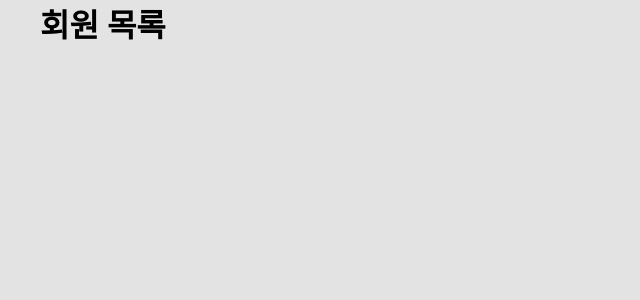
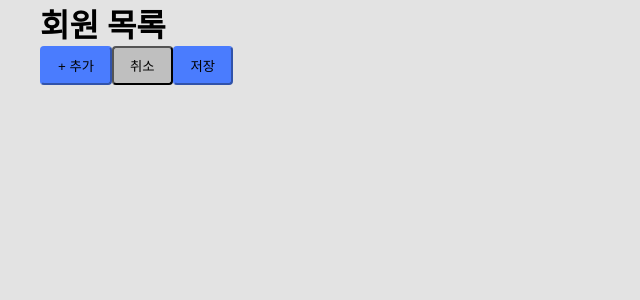
Before and after one commit to thwjddlqslek/business-canvas-assign, a React (Vite) app in the folder my-app/: page / in a window 1280 px wide. Shown: the top 300 px of the page, without its empty margins (0-640 px from the left). Built offline with nearby package versions, Linux system fonts and the light colour scheme; the HTML template or start-up script is replaced by a standard one.

Commit message:
feat: 추가,취소,저장 버튼 컴포넌트 추가

```diff
--- a/my-app/src/App.tsx
+++ b/my-app/src/App.tsx
@@ -1,9 +1,12 @@
-import React from "react";
+import Button from "./components/Button/Button";
 
 function App() {
   return (
     <div className="container">
       <h1>회원 목록</h1>
+      <Button variant="add">+ 추가</Button>
+      <Button variant="cancel">취소</Button>
+      <Button variant="save">저장</Button>
     </div>
   );
 }
--- /dev/null
+++ b/my-app/src/components/Button/Button.tsx
@@ -0,0 +1,32 @@
+import React, { ReactNode } from "react";
+import "../../styles/Button.css";
+
+type ButtonVariant = "save" | "cancel" | "add";
+
+interface ButtonProps {
+  children: ReactNode;
+  onClick?: () => void;
+  variant?: ButtonVariant;
+  disabled?: boolean;
+  className?: string;
+}
+
+const Button: React.FC<ButtonProps> = ({
+  children,
+  onClick,
+  variant,
+  disabled = false,
+  className = "",
+}) => {
+  return (
+    <button
+      className={`button button-${variant} ${className}`}
+      onClick={onClick}
+      disabled={disabled}
+    >
+      {children}
+    </button>
+  );
+};
+
+export default Button;
--- a/my-app/src/index.css
+++ b/my-app/src/index.css
@@ -2,7 +2,7 @@
   --color-primary: #000000;
   --color-background: #e3e3e3;
   --color-text-primary: #000000;
-  --color-text-secondary: #636363;
+  --color-text-secondary: #eeeeee;
   --color-border: #345dd9;
 
   /* 버튼 색상 - 추후 이동*/
@@ -10,6 +10,12 @@
   --button-primary-hover: #739fff;
   --button-primary-active: #345dd9;
   --button-primary-disabled: #e3e3e3;
+  --button-primary-border: #4a7cfe;
+  --button-cancel: #bfbfbf;
+  --button-cancel-hover: #dfdfdf;
+  --button-cancel-active: #6a6a6a;
+  --button-cancel-disabled: #e3e3e3;
+  --button-cancel-border: rgb(0, 0, 0);
 }
 
 * {
--- a/my-app/src/styles/Button.css
+++ b/my-app/src/styles/Button.css
@@ -0,0 +1,42 @@
+.button {
+  padding: 8px 16px;
+  border-radius: 4px;
+  cursor: pointer;
+  font-weight: 500;
+  transition: background-color 0.2s;
+}
+/* 취소 버튼 */
+.button-cancel {
+  background-color: var(--button-cancel);
+  color: var(--color-text-primary);
+  border-color: var(--button-cancel-border);
+}
+
+.button-cancel:hover:not(:disabled) {
+  background-color: var(--button-cancel-hover);
+}
+
+.button-cancel:active:not(:disabled) {
+  background-color: var(--button-cancel-active);
+}
+
+/* 저장  */
+.button-save {
+  background-color: var(--button-primary);
+  color: var(--color-text-primary);
+  border-color: var(--button-primary-border);
+}
+
+.button-save:hover:not(:disabled) {
+  background-color: var(--button-primary-disabled);
+}
+/* 추가 */
+.button-add {
+  background-color: var(--button-primary);
+  color: var(--color-text-primary);
+  border-color: var(--button-primary-border);
+}
+
+.button-add:hover:not(:disabled) {
+  background-color: var(--button-primary-disabled);
+}
```
Also changed, not shown: my-app/src/components/Form/Input.tsx (added, +7 -0 lines), my-app/src/components/Form/Textarea.tsx (added, +7 -0 lines).
